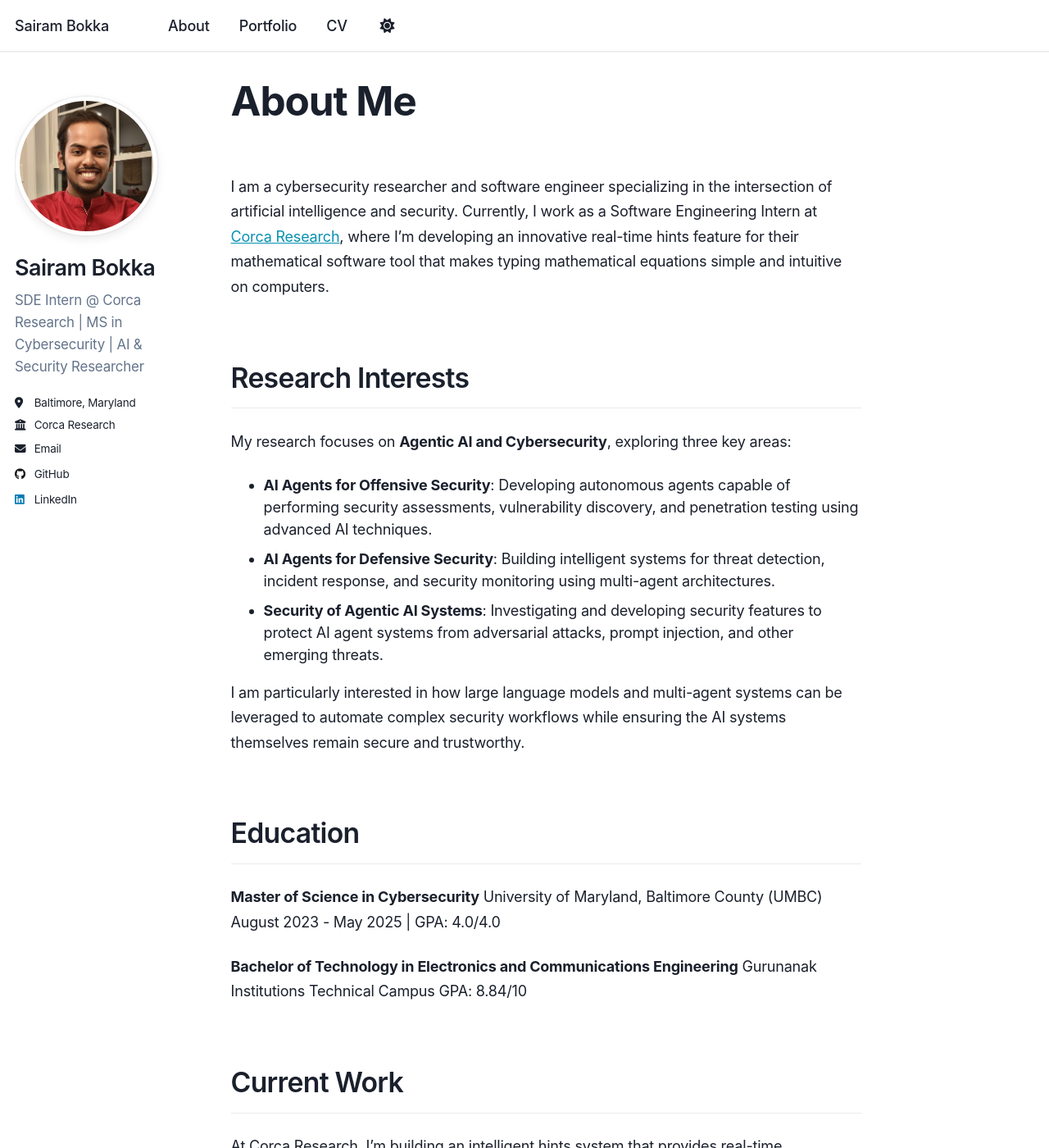
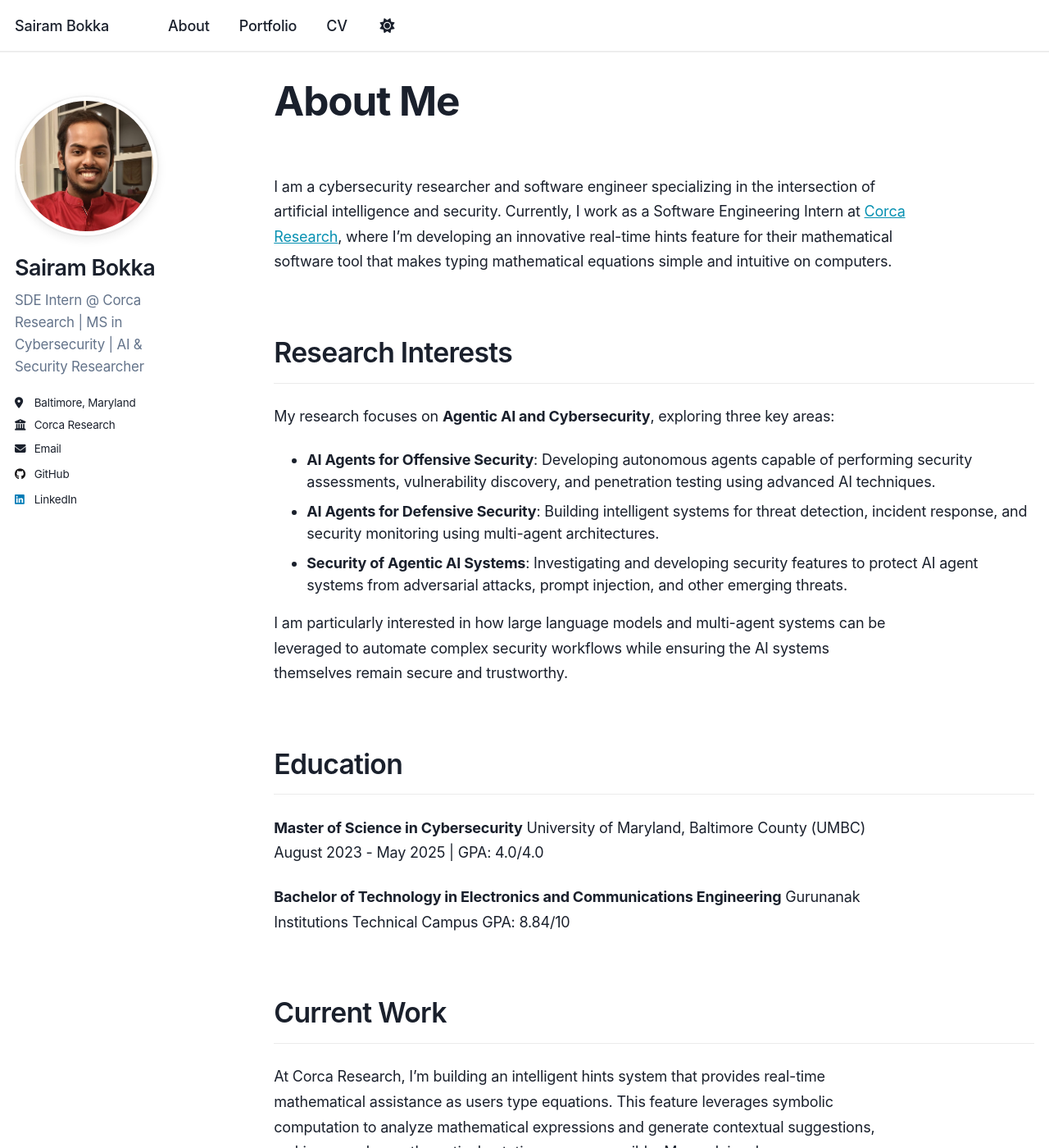
Before and after one commit to sairambokka/sairambokka.github.io, a Jekyll site: the page built from _pages/about.md, in a window 1280 px wide and 1400 px high. Shown: the whole window at 82% size. Built offline with Jekyll 4.4.1, drawn with Linux system fonts in a browser that asks for light colours; a script that is not in the unit is left out.

Commit message:
Fix page layout spacing to prevent content overlap with sidebar
- Increased left margin (prefix) from 0.5 to 1 column
- Prevents text from cutting into sidebar while maintaining centered layout
- Matches visual balance of portfolio section

Co-Authored-By: Claude Sonnet 4.5 <noreply@anthropic.com>

```diff
--- a/_sass/layout/_page.scss
+++ b/_sass/layout/_page.scss
@@ -19,8 +19,7 @@
 .page {
   @include breakpoint($large) {
     @include span(10 of 12 last);
-    @include prefix(0.5 of 12);
-    @include suffix(2 of 12);
+    @include prefix(1 of 12);
   }
 
   .page__inner-wrap {
```
